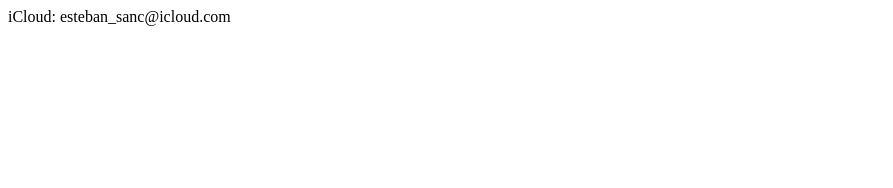
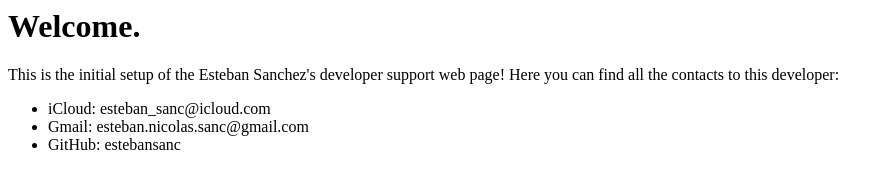
Before and after one commit to estebansanc/estebansanc.github.io, a plain HTML site: page index.html in a window 1280 px wide. Shown: the whole page, without its empty margins (0-893 px from the left). Drawn offline with Linux system fonts and the light colour scheme.

Commit message:
Add html format

```diff
--- a/index.html
+++ b/index.html
@@ -1 +1,13 @@
-iCloud: esteban_sanc@icloud.com
+<main>
+  <h1>Welcome.</h1>
+  <p>
+    This is the initial setup of the Esteban Sanchez's developer support web page!
+
+    Here you can find all the contacts to this developer:
+  </p>
+  <ul>
+    <li>iCloud: esteban_sanc@icloud.com</li>
+    <li>Gmail: esteban.nicolas.sanc@gmail.com</li>
+    <li>GitHub: estebansanc</li>
+  </ul>
+</main>
```
